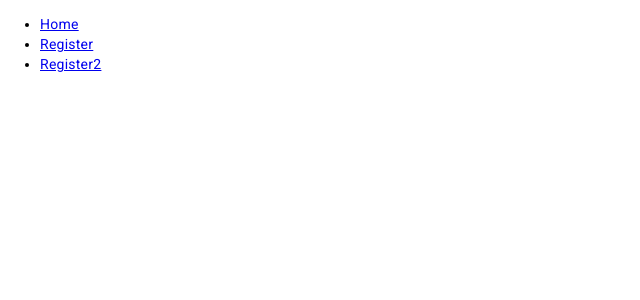
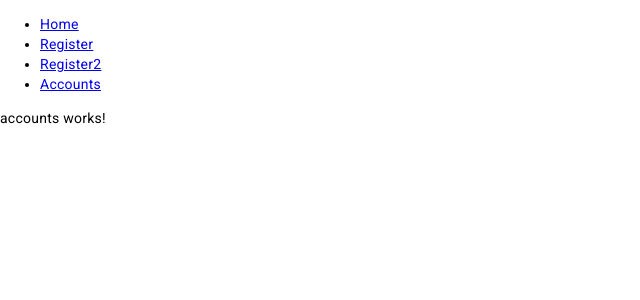
Before and after one commit to NikolaDelic99/mlogika_project, an Angular app in the folder frontend/user_manager/: page /accounts in a window 1280 px wide. Before the commit this address led to /. Shown: the top 300 px of the page, without its empty margins (0-640 px from the left). Built offline with nearby package versions, Linux system fonts and the light colour scheme.

Commit message:
Account component has been made

```diff
--- /dev/null
+++ b/frontend/user_manager/src/app/accounts/accounts.component.html
@@ -0,0 +1 @@
+<p>accounts works!</p>
--- a/frontend/user_manager/src/app/app-routing.module.ts
+++ b/frontend/user_manager/src/app/app-routing.module.ts
@@ -2,11 +2,13 @@ import { NgModule } from '@angular/core';
 import { RouterModule, Routes } from '@angular/router';
 import { RegisterComponent } from './register/register.component';
 import { Register2Component } from './register2/register2.component';
+import { AccountsComponent } from './accounts/accounts.component';
 
 const routes: Routes = [
   { path:"", redirectTo:"/home", pathMatch:"full"},
   { path:"register", component:RegisterComponent},
-  { path:"register2", component:Register2Component}
+  { path:"register2", component:Register2Component},
+  { path:"accounts", component:AccountsComponent}
 ];
 
 @NgModule({
--- a/frontend/user_manager/src/app/app.component.html
+++ b/frontend/user_manager/src/app/app.component.html
@@ -3,6 +3,7 @@
         <li><a routerLink="/">Home</a></li>
         <li><a routerLink="/register">Register</a></li>
         <li><a routerLink="/register2">Register2</a></li>
+        <li><a routerLink="/accounts">Accounts</a></li>
     </ul>
 </nav>
 
--- a/frontend/user_manager/src/app/app.module.ts
+++ b/frontend/user_manager/src/app/app.module.ts
@@ -16,12 +16,14 @@ import { MatFormFieldModule } from "@angular/material/form-field";
 import { MatInputModule} from "@angular/material/input";
 import { MatSelectModule} from "@angular/material/select";
 import { MatButtonModule} from "@angular/material/button";
+import { AccountsComponent } from './accounts/accounts.component';
 
 @NgModule({
   declarations: [
     AppComponent,
     RegisterComponent,
-    Register2Component
+    Register2Component,
+    AccountsComponent
   ],
   imports: [
     BrowserModule,
```
Also changed, not shown: frontend/user_manager/src/app/accounts/accounts.component.ts (added, +10 -0 lines), frontend/user_manager/src/app/accounts/accounts.component.css (added), 1 other file (tests, documents, lock files or other folders).
